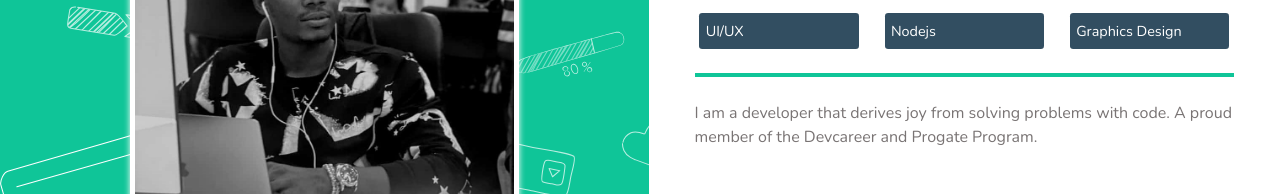
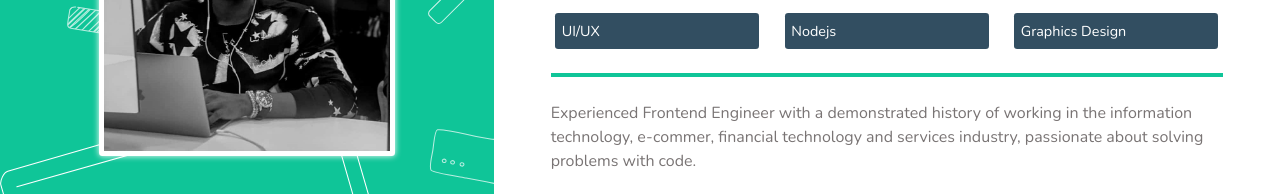
Before and after one commit to adisamicheal/devcareer, a plain HTML site: page index.html in a window 1280 px wide. Shown: the part 188-382 px from the top of the page. Drawn offline with nearby package versions, Linux system fonts and the light colour scheme.

Commit message:
change profile

```diff
--- a/index.html
+++ b/index.html
@@ -74,8 +74,8 @@
         </li>
       </ul>
       <p>
-        I am a developer that derives joy from solving problems with code. A
-        proud member of the Devcareer and Progate Program.
+        Experienced Frontend Engineer with a demonstrated history of working in the information technology, e-commer, financial technology and
+        services industry, passionate about solving problems with code.
       </p>
       <div class="social">
         <h4 class="title">Find me on</h4>
```
